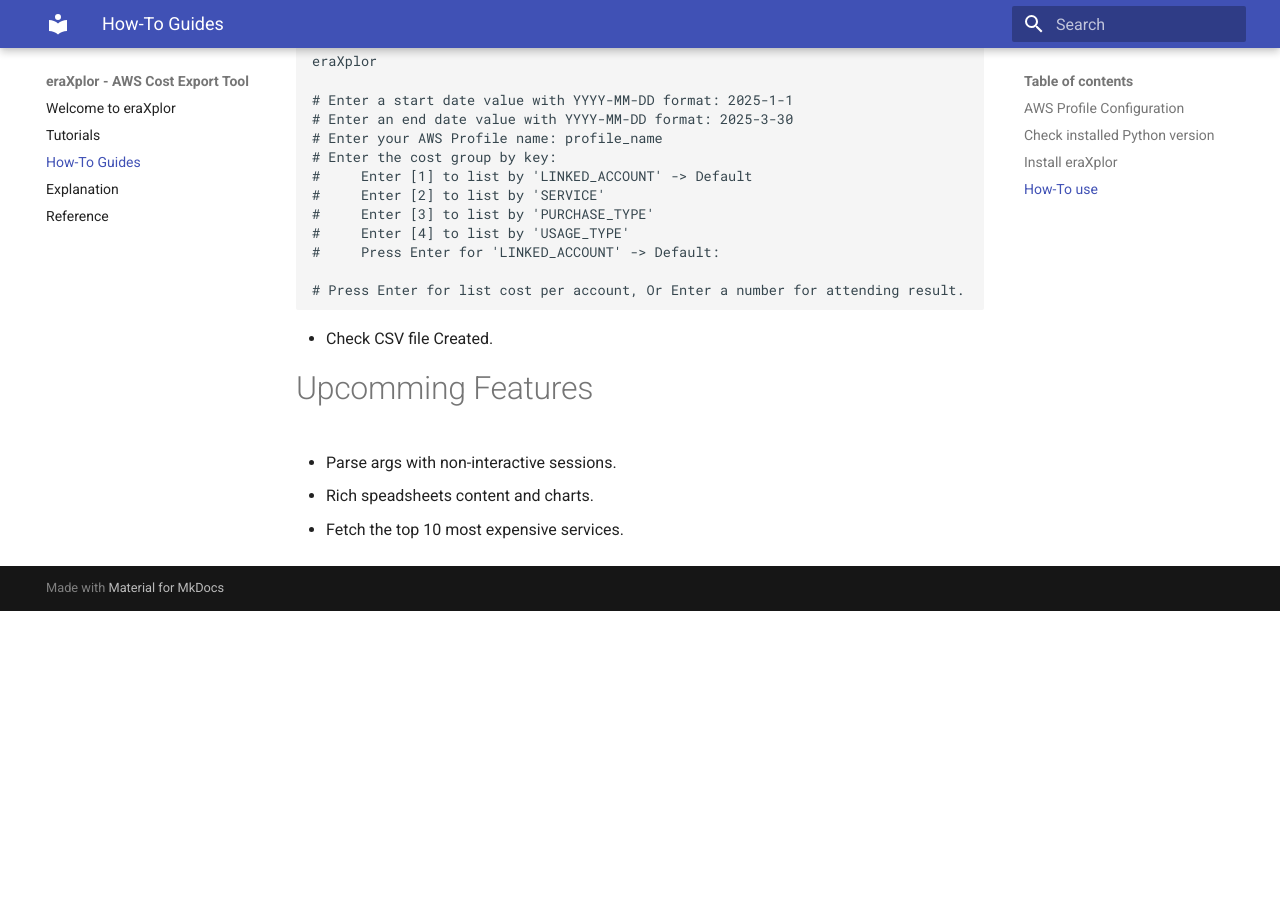
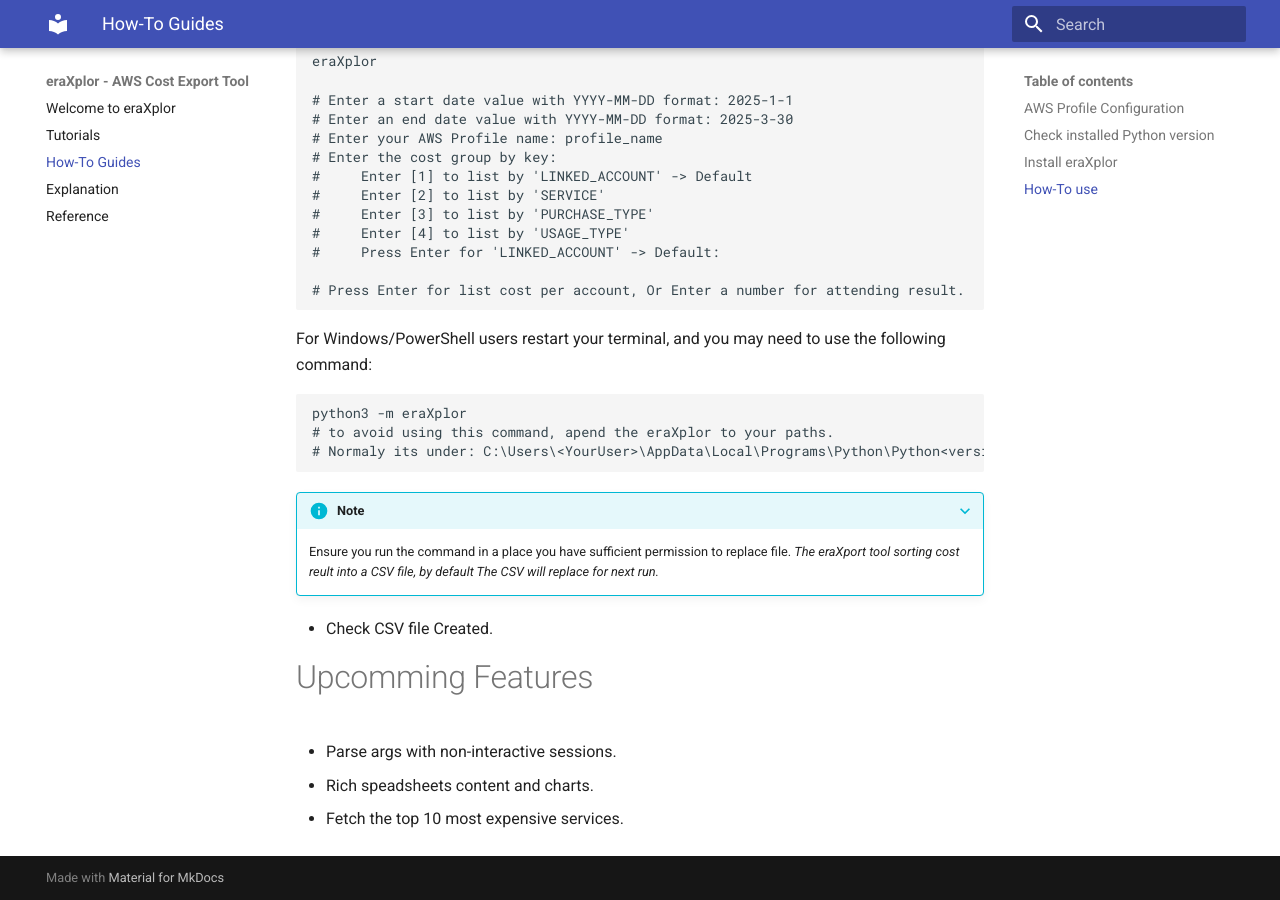
Before and after one commit to Mohamed-Eleraki/eraXplor, an MkDocs documentation site: the page built from docs/how-to-guides.md, in a window 1280 px wide and 900 px high, scrolled down 917 px. Built offline with MkDocs 1.6.1 and Material for MkDocs 9.7.7, drawn with Linux system fonts in a browser that asks for light colours; before the commit the page ends 1528 px from its top, so only the background shows below that.

Commit message:
Add eraXplor command instructions for Windows/PowerShell users

````diff
--- a/docs/how-to-guides.md
+++ b/docs/how-to-guides.md
@@ -46,6 +46,20 @@
 
 # Press Enter for list cost per account, Or Enter a number for attending result.
 ```
+
+For Windows/PowerShell users restart your terminal, and you may need to use the following command:
+
+```bash
+python3 -m eraXplor
+# to avoid using this command, apend the eraXplor to your paths.
+# Normaly its under: C:\Users\<YourUser>\AppData\Local\Programs\Python\Python<version>\Scripts\
+```
+
+???+ info "Note"
+
+    Ensure you run the command in a place you have sufficient permission to replace file.
+    *The eraXport tool sorting cost reult into a CSV file, by default The CSV will replace for next run.*
+
 
 - Check CSV file Created.
 
````
